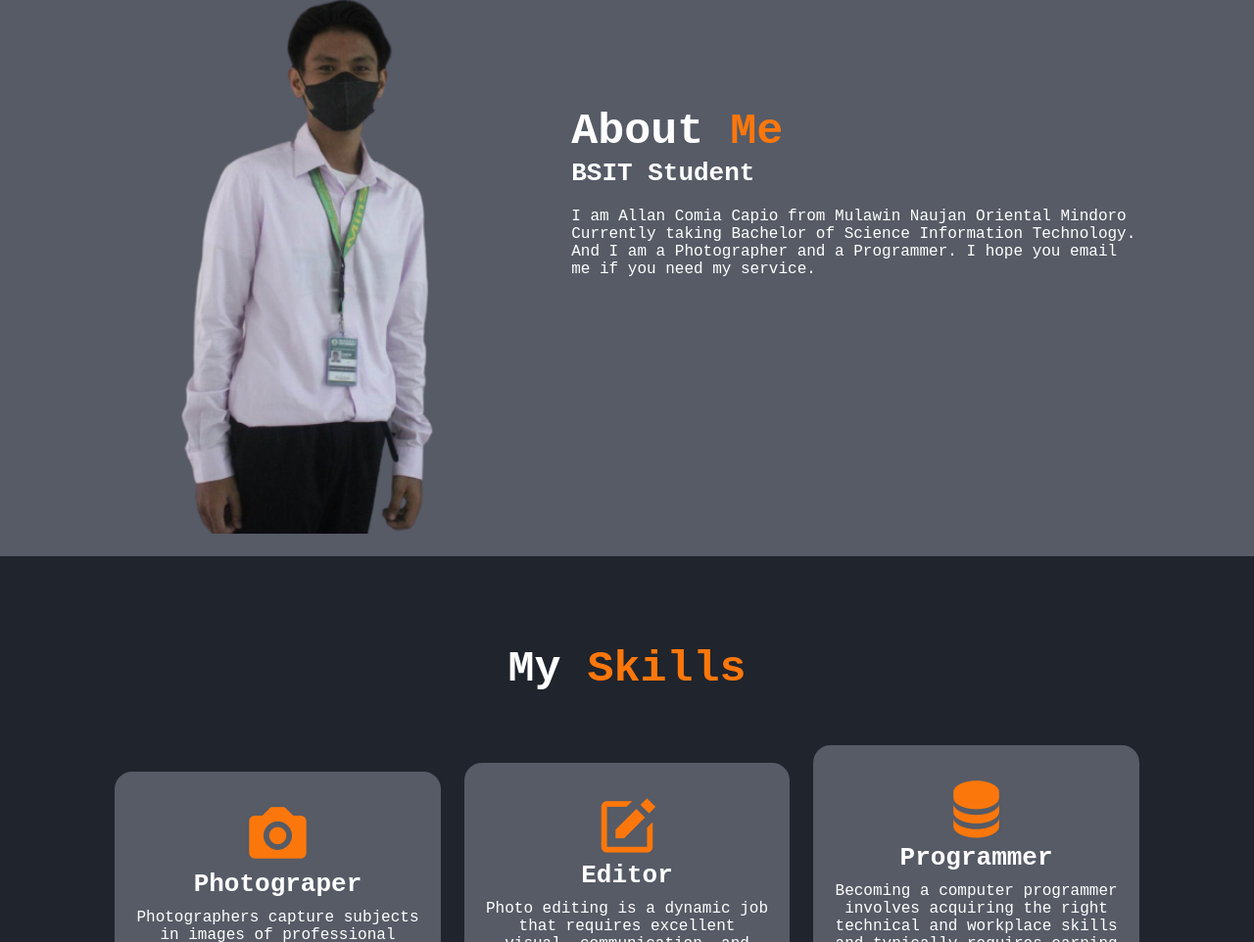
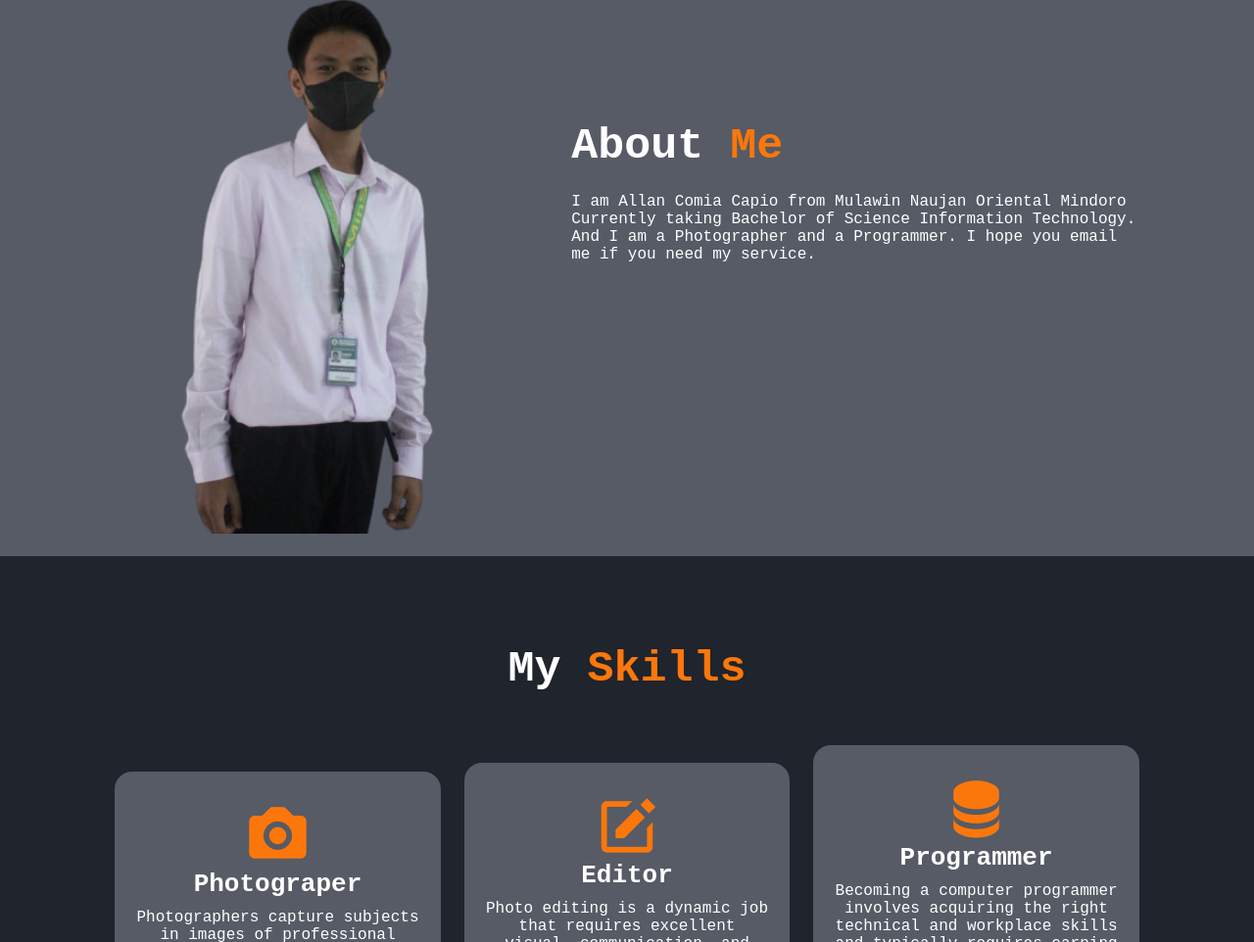
Before and after one commit to Capio21/Capio21.github.io, a plain HTML site: page index.html in a window 1280 px wide. Shown: the part 870-1832 px from the top of the page at 98% size. Drawn offline with nearby package versions, Linux system fonts and the light colour scheme.

Commit message:
Update index.html

```diff
--- a/index.html
+++ b/index.html
@@ -64,7 +64,7 @@
         </div>
         <div class="about-content">
             <h2 class="heading">About <span>Me</span></h2>
-            <h3>BSIT Student</h3>
+
             <p> I am Allan Comia Capio from Mulawin Naujan Oriental Mindoro Currently taking Bachelor of Science Information Technology. And I am a Photographer and a Programmer. I hope you email me if you need my service.</p>
 
         </div>
```
